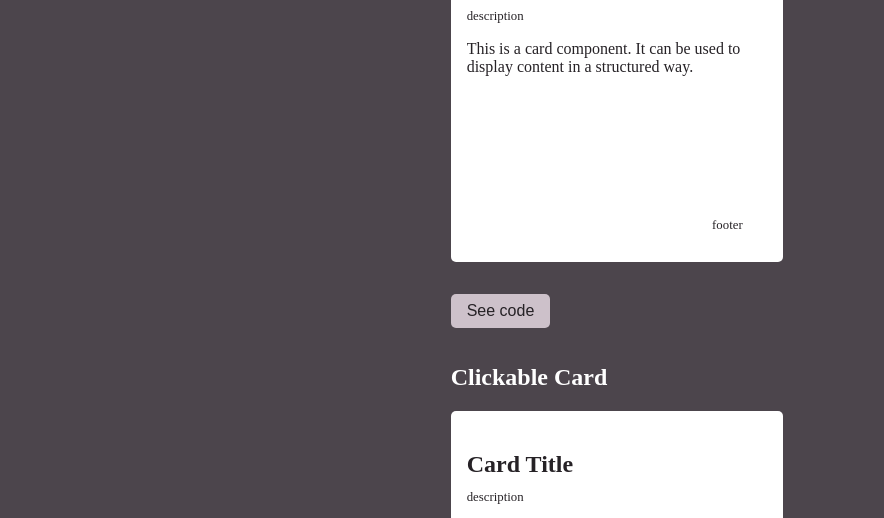
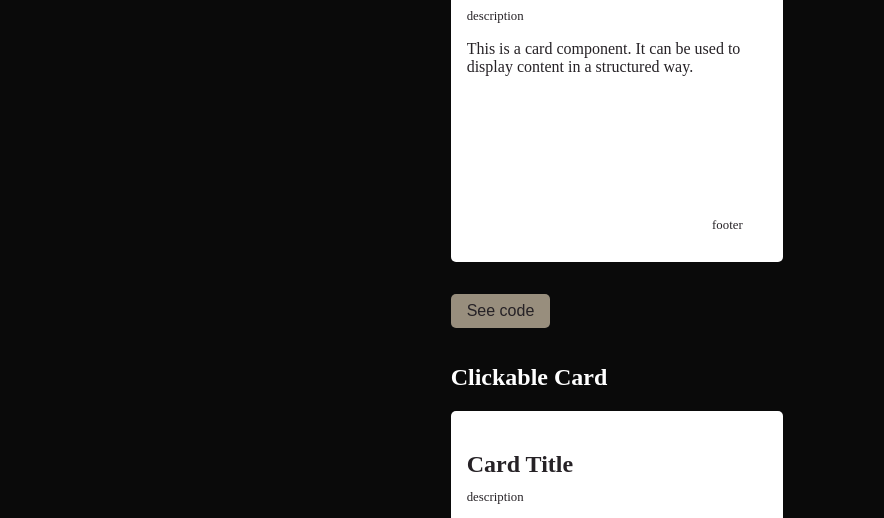
Before and after one commit to Zynkah/component-library, a website built with Parcel: page card.html in a window 1280 px wide. Shown: the part 273-791 px from the top of the page, without its empty margins (0-884 px from the left). Built offline with nearby package versions, Linux system fonts and the light colour scheme.

Commit message:
Fix: small change

```diff
--- a/css/style.css
+++ b/css/style.css
@@ -1,5 +1,5 @@
 body {
-    background-color: #4C454C;
+    background-color: #0A0A0A;
     color: white;
 }
 
@@ -33,7 +33,7 @@ a {
 }
 
 a:hover {
-    color: #CDC1CA
+    color: #988E7D
 }
 
 h2 {
@@ -41,7 +41,7 @@ h2 {
 }
 
 button {
-    background-color: #CDC1CA;
+    background-color: #988E7D;
     border: none;
     color: #262226;
     padding: 0.5rem 1rem;
--- a/package.json
+++ b/package.json
@@ -4,7 +4,7 @@
   "description": "component library",
 
 "scripts": {
-  "start": "./index.html",
+  "start": "index.html",
   "build": "parcel build index.html"
 },
   "keywords": [],
```
